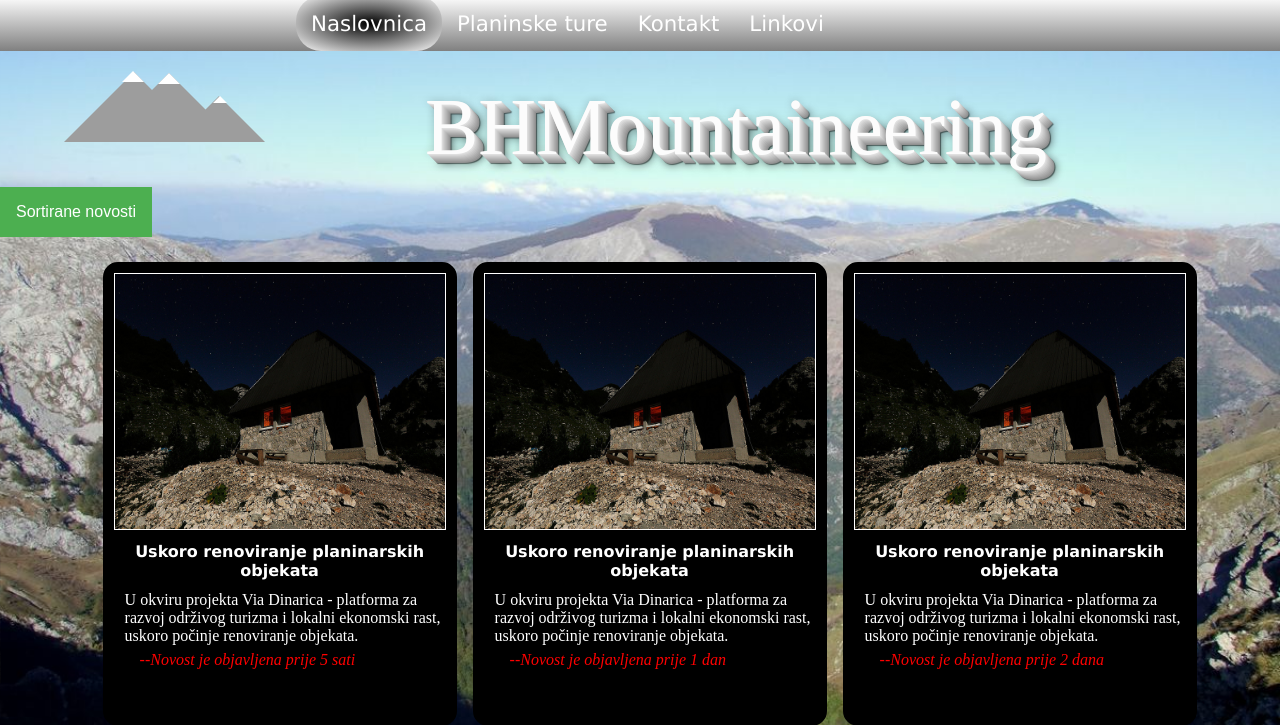
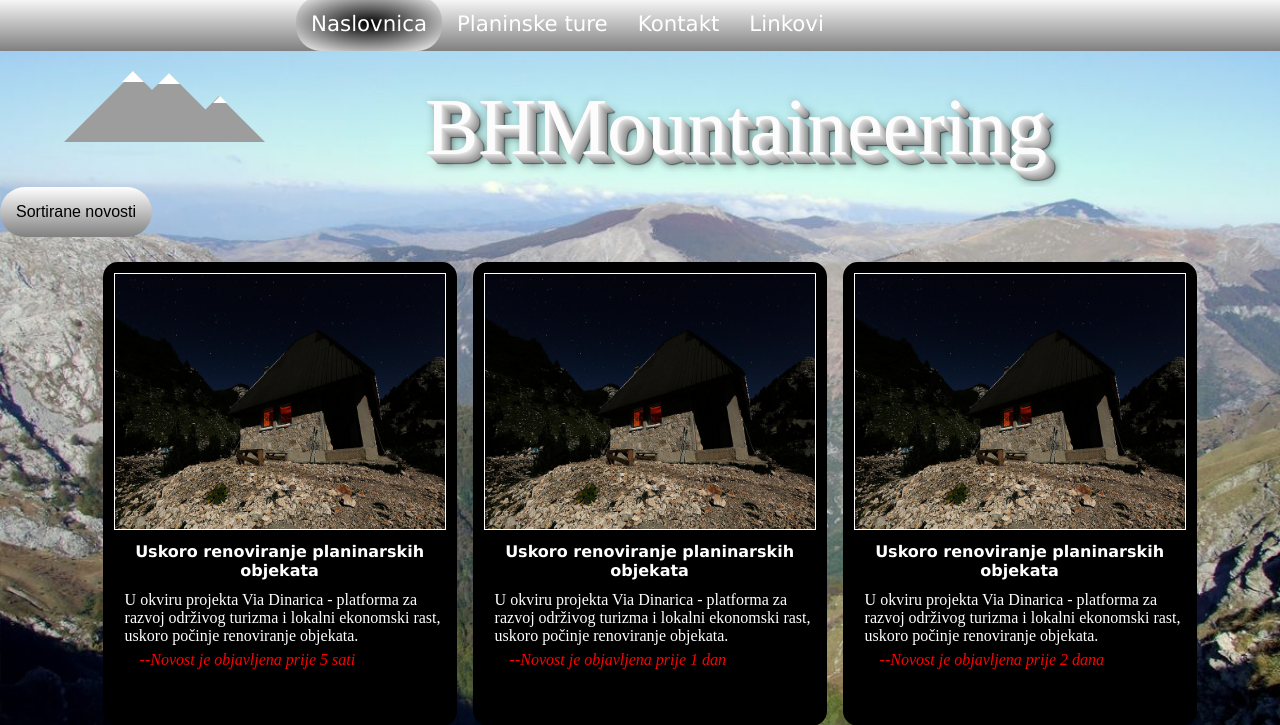
Before and after one commit to NerminBoja/BHMountaineering, a PHP site: page / in a window 1280 px wide; the page is wider, and only the part inside the window is pictured. Shown: the top 725 px of that part. Run offline with PHP 8.4, Linux system fonts and the light colour scheme.

Commit message:
Izmijenjen prvobitni .css file

```diff
--- a/style.css
+++ b/style.css
@@ -495,16 +495,20 @@ text-shadow:0px 0px 0 rgb(232,232,232),1px 1px 0 rgb(223,223,223),2px 2px 0 rgb(
 
 
 .dropbtn {
-    background-color: #4CAF50;
-    color: white;
+    background: linear-gradient(white, gray);
+    color: black;
     padding: 16px;
     font-size: 16px;
     border: none;
+	border-bottom-left-radius: 25px;
+    border-bottom-right-radius: 25px;
+    border-top-right-radius: 25px;
+    border-top-left-radius: 25px;
     cursor: pointer;
 }
 
 .dropbtn:hover, .dropbtn:focus {
-    background-color: #3e8e41;
+    background: radial-gradient(gray, white);
 }
 
 .dropdown {
@@ -528,6 +532,8 @@ text-shadow:0px 0px 0 rgb(232,232,232),1px 1px 0 rgb(223,223,223),2px 2px 0 rgb(
     display: block;
 }
 
-.dropdown a:hover {background-color: #f1f1f1}
+.dropdown a:hover {
+	background: linear-gradient(white, gray);
+}
 
 .show {display:block;}
```
